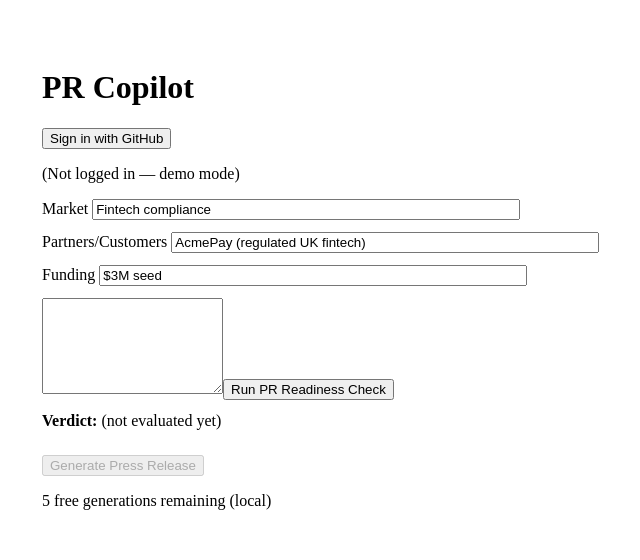
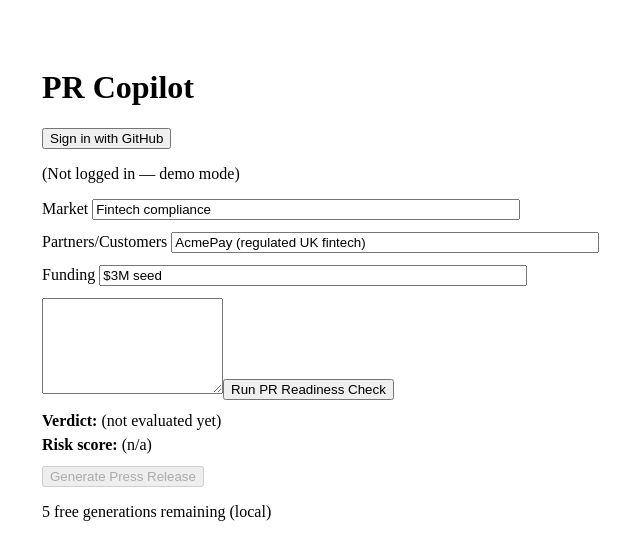
Before and after one commit to sealax/pr-copilot-mvp, a Next.js app: page / in a window 1280 px wide. Shown: the top 560 px of the page, without its empty margins (6-646 px from the left). Built offline with nearby package versions, Linux system fonts and the light colour scheme; no server answers.

Commit message:
Show verdict + risk score and collapse full evaluation details

```diff
--- a/pages/index.tsx
+++ b/pages/index.tsx
@@ -18,6 +18,9 @@ export default function Home() {
   const [funding, setFunding] = useState("$3M seed");
   const [partners, setPartners] = useState("AcmePay (regulated UK fintech)");
 
+  const [riskScore, setRiskScore] = useState<number | null>(null);
+  const [showFullEvaluation, setShowFullEvaluation] = useState(false);
+
   useEffect(() => {
     supabase.auth.getUser().then(({ data }) => setUser(data?.user ?? null));
   }, []);
@@ -33,6 +36,12 @@ export default function Home() {
     if (!m) return "";
     const v = m[1].toUpperCase();
     return (v === "GO" || v === "CONDITIONAL" || v === "NO-GO") ? (v as any) : "";
+  }
+
+  function extractRiskScore(text: string): number | null {
+  const m = text.match(/Overall Risk Score \(0–100\):\s*(\d+)/i);
+  if (!m) return null;
+  return parseInt(m[1], 10);
   }
 
   const handleEvaluate = async () => {
@@ -59,8 +68,12 @@ export default function Home() {
 
     const data = await res.json();
     const text = data.evaluation ?? "";
+
     setEvaluation(text);
     setVerdict(extractVerdict(text));
+    setRiskScore(extractRiskScore(text));
+    setShowFullEvaluation(false);
+
   } catch (e) {
     console.error(e);
     alert("Evaluation failed");
@@ -148,7 +161,21 @@ export default function Home() {
   <strong>Verdict:</strong> {verdict || "(not evaluated yet)"}
 </div>
 
-<pre style={{ whiteSpace: "pre-wrap", marginTop: 12 }}>{evaluation}</pre>
+<div style={{ marginTop: 6 }}>
+  <strong>Risk score:</strong> {riskScore === null ? "(n/a)" : `${riskScore}/100`}
+</div>
+
+{evaluation && (
+  <div style={{ marginTop: 12 }}>
+    <button onClick={() => setShowFullEvaluation((v) => !v)}>
+      {showFullEvaluation ? "Hide details" : "Show details"}
+    </button>
+
+    {showFullEvaluation && (
+      <pre style={{ whiteSpace: "pre-wrap", marginTop: 12 }}>{evaluation}</pre>
+    )}
+  </div>
+)}
 
 <button
   onClick={handleSubmit}
```
